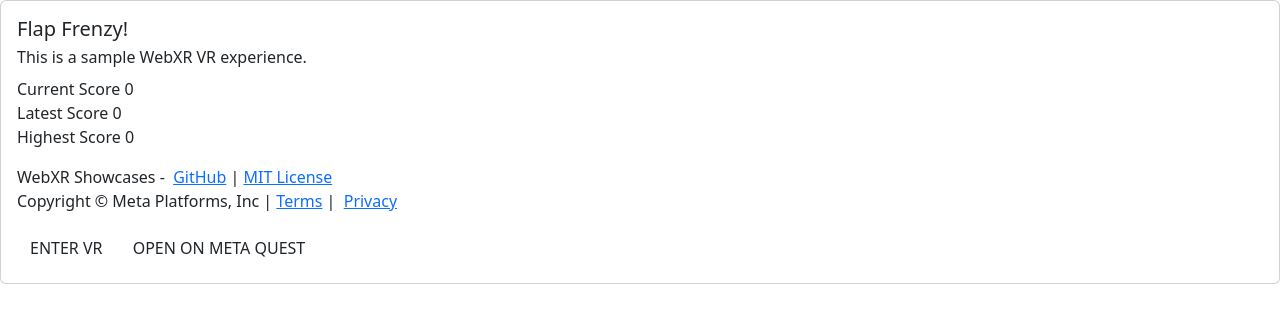
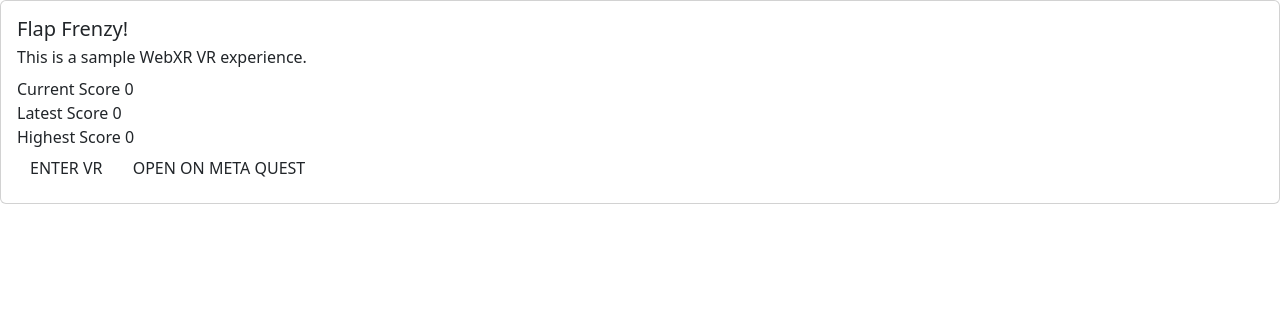
Before and after one commit to SingleNoodle/PojectFlap, a website: page src/index.html in a window 1280 px wide. Drawn offline with nearby package versions, Linux system fonts and the light colour scheme.

Commit message:
Update index.html

```diff
--- a/src/index.html
+++ b/src/index.html
@@ -47,24 +47,6 @@
 						<span id="highest-score-value" class="score-value">0</span>
 					</div>
 				</div>
-				<p>
-					<div>
-						WebXR Showcases -&nbsp;
-						<a
-							href="https://github.com/meta-quest/webxr-showcases/tree/main/flap-frenzy"
-							>GitHub</a
-						>&nbsp;|&nbsp;<a
-							href="https://raw.githubusercontent.com/meta-quest/webxr-showcases/main/LICENSE"
-							>MIT License</a
-						>
-					</div>
-					<div>
-						Copyright © Meta Platforms, Inc |
-						<a href="https://opensource.fb.com/legal/terms/">Terms</a
-						>&nbsp;|&nbsp;
-						<a href="https://opensource.fb.com/legal/privacy/">Privacy</a>
-					</div>
-				</p>
 
 				<button id="vr-button" type="button" class="btn action-button">
 					ENTER VR
```
